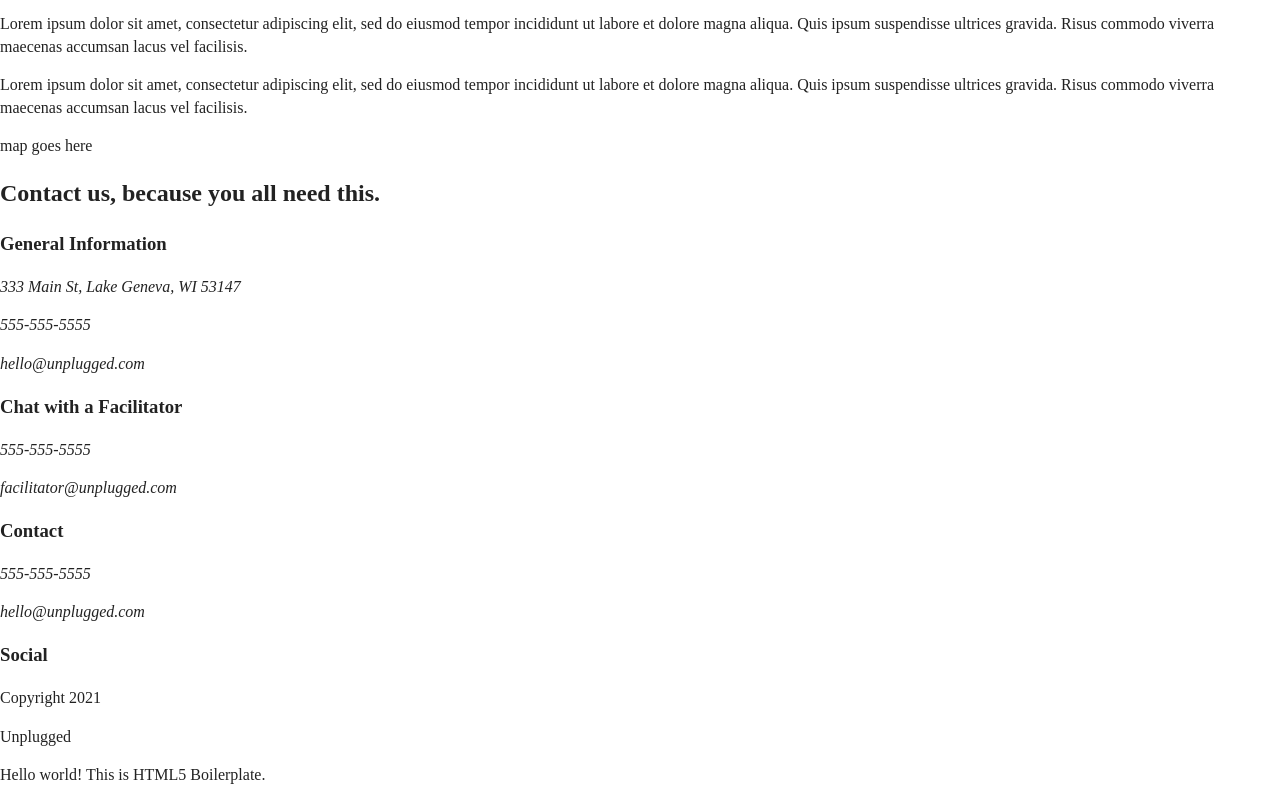
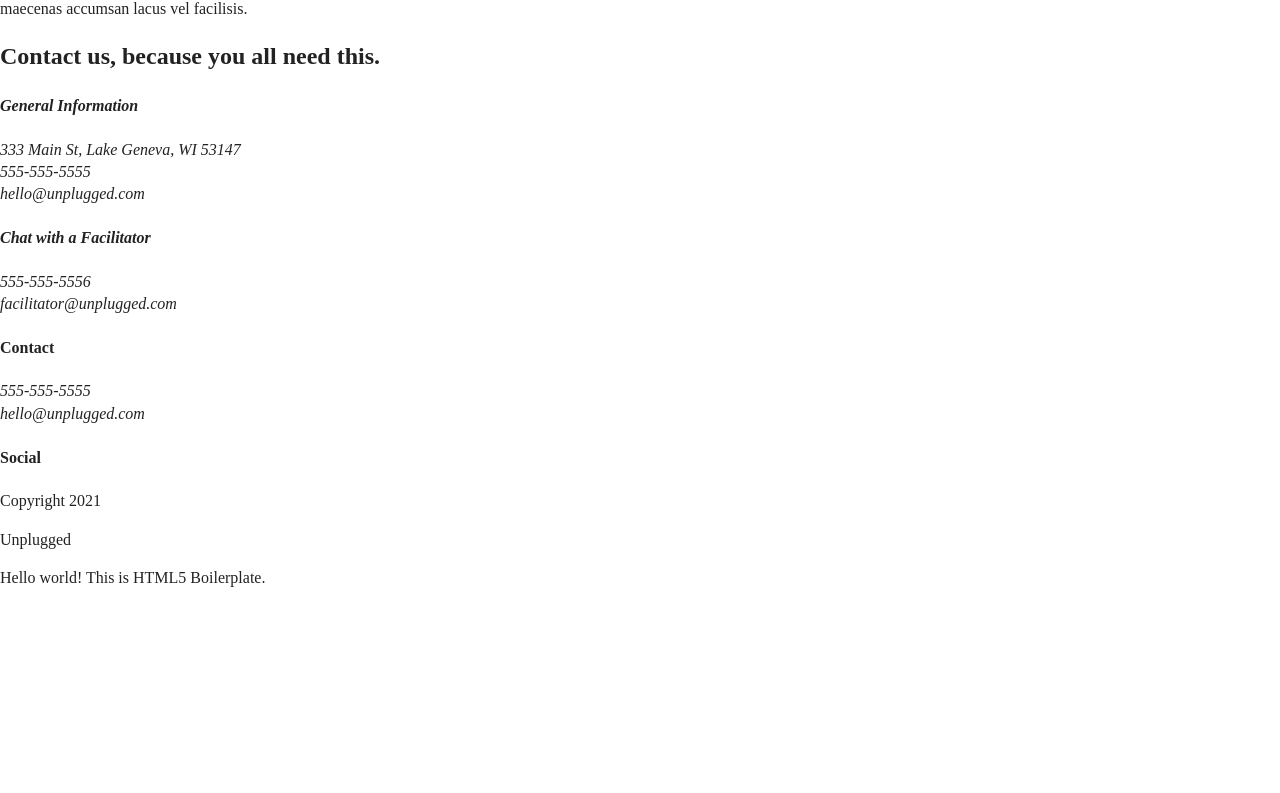
Before and after one commit to hsmanski/unplugged-retreat-site, a website: page about/index.html in a window 1280 px wide. Shown: the part 243-1036 px from the top of the page. After the commit the page ends 848 px from the top, so only its background shows below. Drawn offline with Linux system fonts and the light colour scheme; files whose address does not match are found by name.

Commit message:
HTML cleaned up for about page

```diff
--- a/about/index.html
+++ b/about/index.html
@@ -25,9 +25,7 @@
     <!-- Header Content -->
     <header>
       <div class="content-wrapper">
-        <a href="../index.html"
-          ><img src="./img/unpluggedlogo.png" alt="unplugged logo"
-        /></a>
+        <a href="../index.html"><img src="" alt="unplugged logo" /></a>
         <div class="header-divider"></div>
         <nav>
           <ul>
@@ -37,13 +35,14 @@
         </nav>
       </div>
     </header>
+    <!-- End of Header Content -->
 
     <!-- Main Content -->
     <main>
-      <section>
       <!-- Mission Content -->
+      <section class="mission">
         <div class="content-wrapper">
-          <h1>Retreat from the desk, return refreshed.</h1>
+          <h2>Retreat from the desk, return refreshed.</h2>
           <div class="mission-content">
             <p>
               Lorem ipsum dolor sit amet, consectetur adipiscing elit, sed do
@@ -59,67 +58,81 @@
             </p>
           </div>
         </div>
+        <!-- End of Mission Content Wrapper -->
       </section>
+      <!-- End of Mission Content -->
 
+      <!-- Map Content -->
+      <section class="map">
+        <figure></figure>
+      </section>
+      <!-- End of Map Content -->
+
+      <!-- Contact Content -->
       <section>
-        <!-- Map Content -->
         <div class="content-wrapper">
-          <p>map goes here</p>
+          <h2>Contact us, because you all need this.</h2>
+          <address class="contact-content">
+            <div>
+              <h4>General Information</h4>
+              <p>
+                333 Main St, Lake Geneva, WI 53147<br />
+                555-555-5555<br />
+                hello@unplugged.com
+              </p>
             </div>
+            <div>
+              <h4>Chat with a Facilitator</h4>
+              <p>
+                555-555-5556<br />
+                facilitator@unplugged.com
+              </p>
+            </div>
+          </address>
+          <!-- End of contact-content div -->
+        </div>
+        <!-- End of contact content wrapper -->
       </section>
-
-      <section>
-        <!-- Contact Content -->
-        <div class="content-wrapper">
-          <h2 class="contact-title">Contact us, because you all need this.</h2>
-          <div class="contact">
-            <div class="contact-info">
-              <h3 class="contact-title">General Information</h3>
-              <address>
-                <p class="contact-text">333 Main St, Lake Geneva, WI 53147</p>
-                <p class="contact-text">555-555-5555</p>
-                <p class="contact-text">hello@unplugged.com</p>
-              </address>
-            </div>
-            <div class="contact-info">
-              <h3 class="contact-title">Chat with a Facilitator</h3>
-              <address>
-                <p class="contact-text">555-555-5555</p>
-                <p class="contact-text">facilitator@unplugged.com</p>
-              </address>
-            </div>
-          </div>
-        </div>
-      </section>
+      <!-- End of Contact Content -->
     </main>
 
     <!-- Footer Content -->
     <footer>
       <div class="content-wrapper">
         <div class="footer-content">
-          <h3 class="footer-title">Contact</h3>
+          <div class="contact">
+            <h4>Contact</h4>
             <address>
-            <p class="footer-text">555-555-5555</p>
-            <p class="footer-text">hello@unplugged.com</p>
+              <p>
+                555-555-5555<br />
+                hello@unplugged.com
+              </p>
             </address>
           </div>
           <div class="social">
-          <h3 class="social-title">Social</h3>
+            <h4>Social</h4>
             <div class="social-icons">
               <p>
-              <a href="https://www.facebook.com/yoursite" target="_blank"></a>
+                <a
+                  href="https://www.facebook.com/Skillcrush/"
+                  target="_blank"
+                ></a>
               </p>
               <p>
-              <a href="https://www.facebook.com/yoursite" target="_blank"></a>
+                <a href="https://twitter.com/Skillcrush" target="_blank"></a>
               </p>
               <p>
-              <a href="https://www.facebook.com/yoursite" target="_blank"></a>
+                <a
+                  href="https://www.instagram.com/skillcrush/"
+                  target="_blank"
+                ></a>
               </p>
             </div>
           </div>
-        <!-- footer content ends -->
         </div>
-      <!--footer content-wrapper ends-->
+        <!-- End of footer content-->
+      </div>
+      <!--End of footer content-wrapper-->
       <div class="copyright">
         <p>Copyright 2021</p>
         <p>Unplugged</p>
```
Lines whose indentation alone changed are shown as unchanged.
